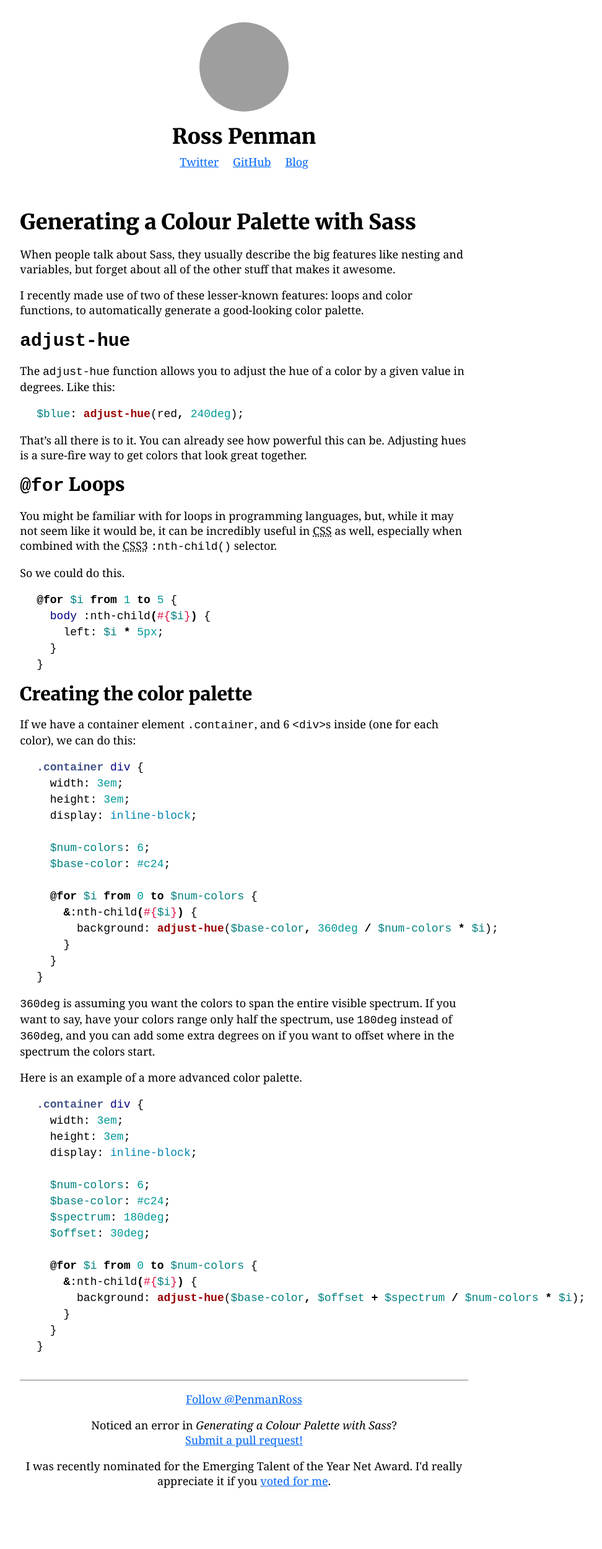
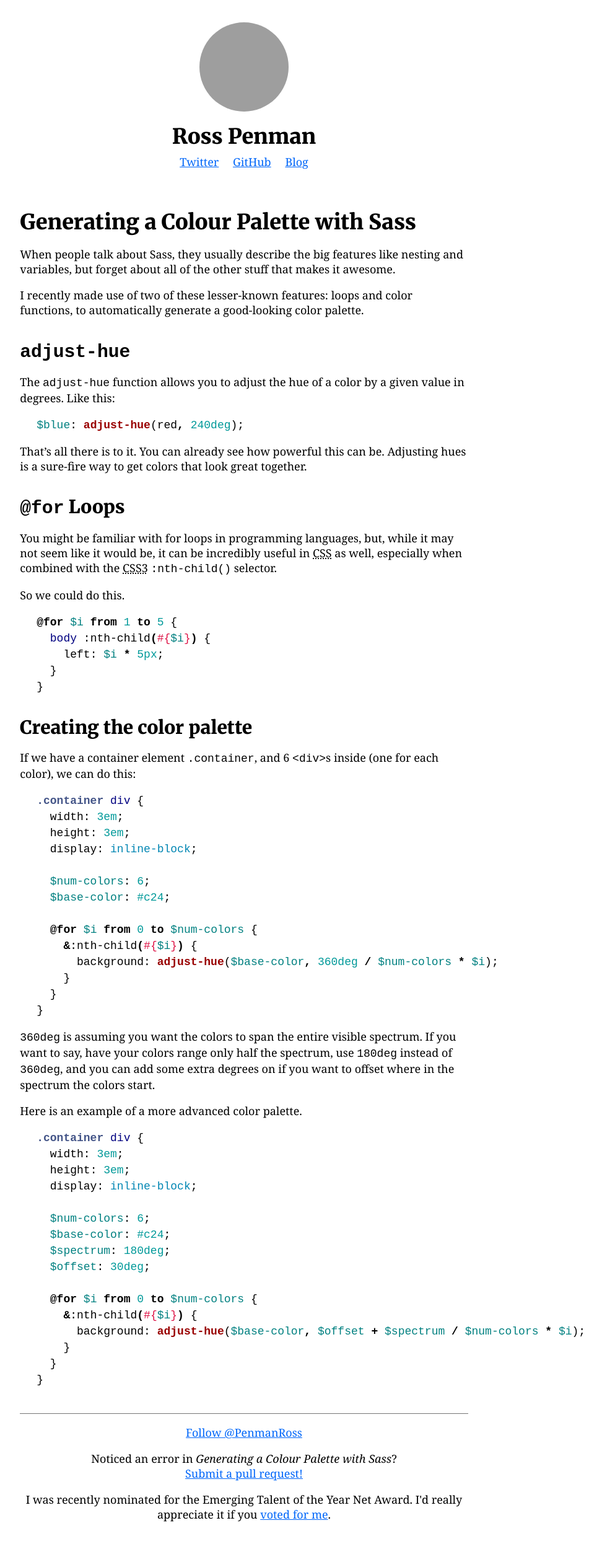
Before and after one commit to hyl/penman.github.io, a Jekyll site: the page built from _posts/2013-01-24-sass-colour-palette.md, in a window 1280 px wide. Shown: the whole page at 62% size, without its empty margins (246-1218 px from the left). Built offline with Jekyll 4.4.1, drawn with Linux system fonts in a browser that asks for light colours; Markdown is read by kramdown in place of the engine named in the settings; comment, search, counter and statistics services are not loaded; before the commit the page ends 2445 px from its top, so only the background shows below that; grey boxes are pictures that could not be loaded.

Commit message:
Added more top-margin to headings.

```diff
--- a/_sass/styles.scss
+++ b/_sass/styles.scss
@@ -62,7 +62,7 @@ body > article {
 
 @mixin heading($font-size, $top-margin: true) {
   @if $top-margin {
-    margin-top: 1em / $font-size * 1em;
+    margin-top: 2em / $font-size * 1em;
   }
 
   line-height: 2em / $font-size;
--- a/css/styles.css
+++ b/css/styles.css
@@ -499,7 +499,7 @@ h1 {
 
 /* line 80, ../_sass/styles.scss */
 h2 {
-  margin-top: 0.60606em;
+  margin-top: 1.21212em;
   line-height: 1.21212;
   font-size: 1.65em;
   font-family: Merriweather, serif;
@@ -508,7 +508,7 @@ h2 {
 
 /* line 84, ../_sass/styles.scss */
 h3 {
-  margin-top: 0.83333em;
+  margin-top: 1.66667em;
   line-height: 1.66667;
   font-size: 1.2em;
   font-family: Merriweather, serif;
```
